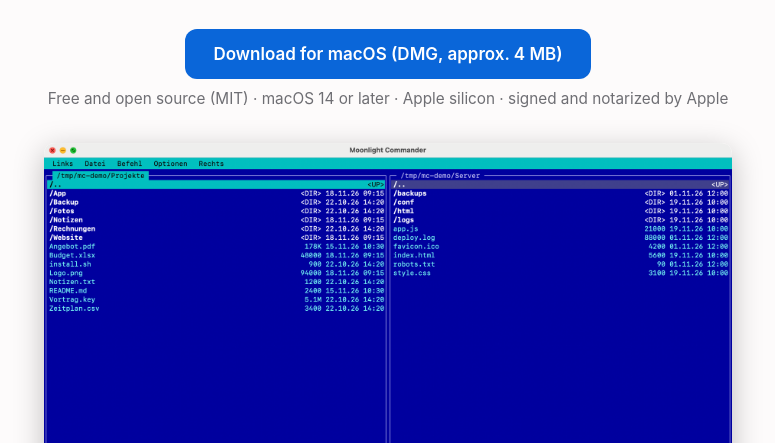
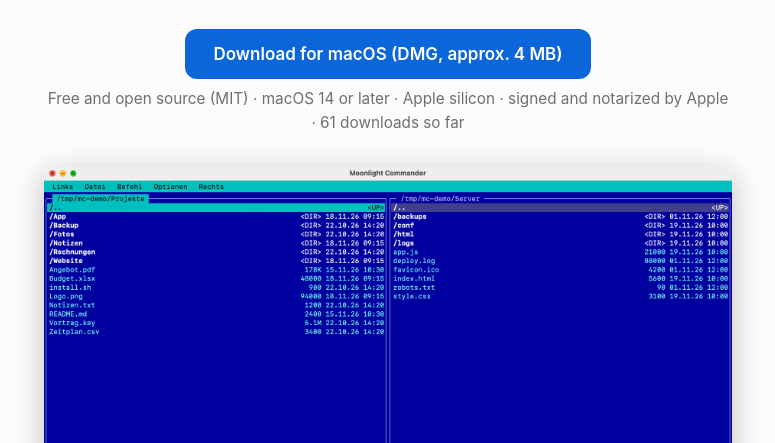
Before and after one commit to patrickdoern/mc, a plain HTML site: page website/en/index.html in a window 1280 px wide. Shown: the part 357-800 px from the top of the page, without its empty margins (252-1027 px from the left). Drawn offline with Linux system fonts and the light colour scheme.

Commit message:
Website: Downloads aller Releases anzeigen
Der Pages-Workflow trägt die Summe beim Deploy ein und läuft auch bei jedem veröffentlichten Release.

Co-Authored-By: Claude Opus 5.5 <noreply@anthropic.com>

```diff
--- a/website/en/index.html
+++ b/website/en/index.html
@@ -43,7 +43,7 @@
 </header>
 
 <p class="download"><a class="button" href="https://github.com/patrickdoern/mc/releases/latest/download/mc.dmg">Download for macOS (DMG, approx. 4 MB)</a></p>
-<p class="note">Free and open source (MIT) · macOS 14 or later · Apple silicon · signed and notarized by Apple</p>
+<p class="note">Free and open source (MIT) · macOS 14 or later · Apple silicon · signed and notarized by Apple · <span class="downloads">61</span> downloads so far</p>
 
 <img class="shot" src="/screenshot.png" alt="Moonlight Commander with two file panels in blue Norton style" width="1800" height="1061">
 
```
Also changed, not shown: website/index.html (+1 -1 lines), 1 other file.
